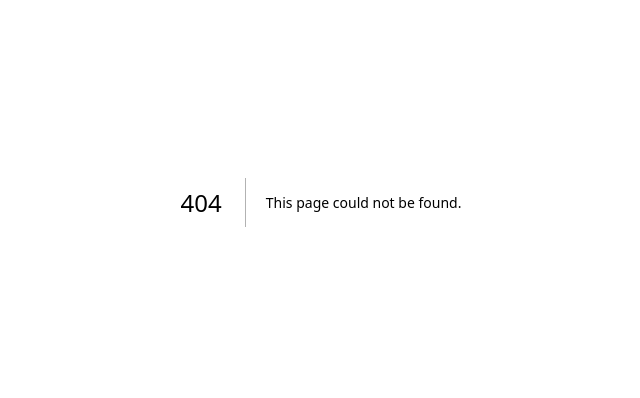
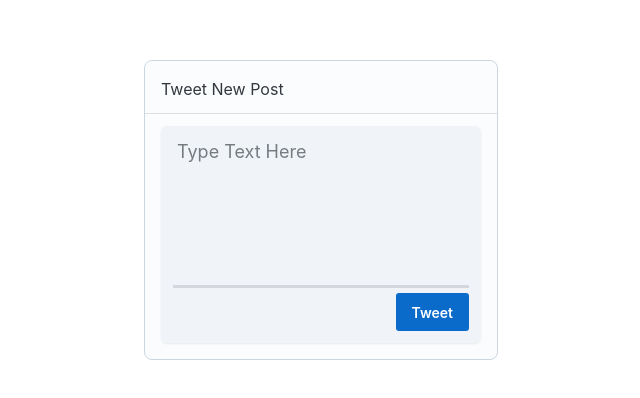
Before and after one commit to Pete-Sony/SAAS-TOOLS, a Next.js app: page /products/X in a window 1280 px wide. Before the commit this address had no page. Shown: the part 198-596 px from the top of the page, without its empty margins (319-959 px from the left). Built offline with nearby package versions, Linux system fonts and the light colour scheme.

Commit message:
Cleaning Up code

```diff
--- /dev/null
+++ b/app/products/X/Tweet.jsx
@@ -0,0 +1,51 @@
+'use client'; // This is required for interactivity
+
+
+import React from 'react';
+import { Card,Divider,FormControl,FormLabel,Input,Typography,Button, Textarea,  } from '@mui/joy';
+import {Box} from '@mui/joy';
+// import InfoOutlinedIcon from '@mui/icons-material/InfoOutlined';// import { postTweet } from './action';
+
+export default function Tweet() {
+  const handleSubmit = async () => {
+    // const result = await postTweet("hello Sir");
+    // console.log(result);
+  };
+
+  return (
+    <div style={{color:"red", display:'flex', justifyContent:'center',alignItems:'center',height:'100vh'}}>
+    <Card
+     variant='outlined'
+      sx={{
+          maxHeight:"max-content",
+          maxWidth:"max-content",
+          minWidth: "25vw",
+          minHeight:"25vh",
+        }}
+     >
+      <Typography  >Tweet New Post</Typography>
+      <Divider/>
+        <FormControl>
+          <Textarea size='lg' placeholder='Type Text Here' minRows={5} variant='soft'
+              sx={{
+                //  border: 1,
+                "--Input-minHeight": "60px",
+                  }}
+               endDecorator={
+                <Box
+                  sx={{
+                    display:"flex",
+                    borderTop: '3px solid',
+                    borderColor: 'divider',
+                    flex: 'auto',
+                    pt: '5px',
+                }}>
+                   <Button sx={{ ml: 'auto' }}>Tweet</Button>
+                </Box>
+            }
+            />
+        </FormControl>
+      </Card>
+    </div>
+  );
+}
--- a/app/X/page.jsx
+++ b/app/products/X/page.jsx
@@ -1,10 +1,9 @@
-// 'use client'
+
 import React from 'react'
 import Tweet from './Tweet';
 
 
-// import { useRef, useState } from 'react';
-// import { postTweet } from './action';
+
 
 
 export default async function page() {
```
Also changed, not shown: app/X/Tweet.jsx (deleted, +0 -51 lines), app/X/action.js (deleted, +0 -42 lines), app/X/lib/twitter-oauth.js (deleted, +0 -17 lines), app/fonts/GeistMonoVF.woff (deleted), app/fonts/GeistVF.woff (deleted), app/products/X/Sidebar.jsx (added), app/products/X/action.js (added).
